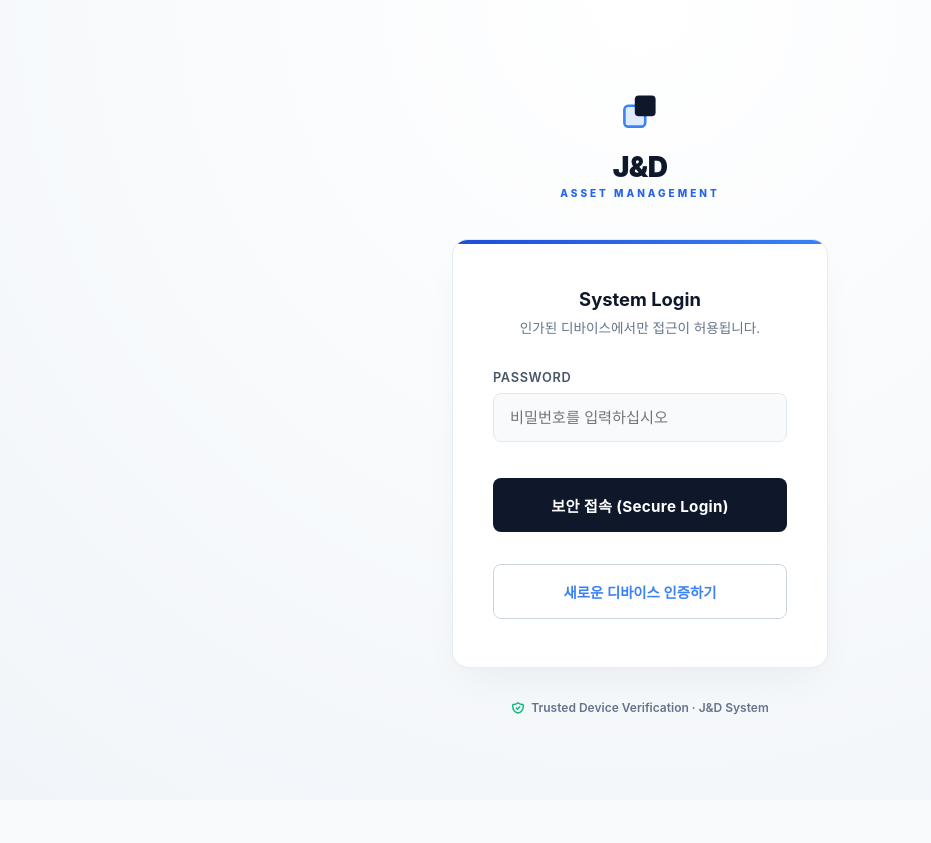
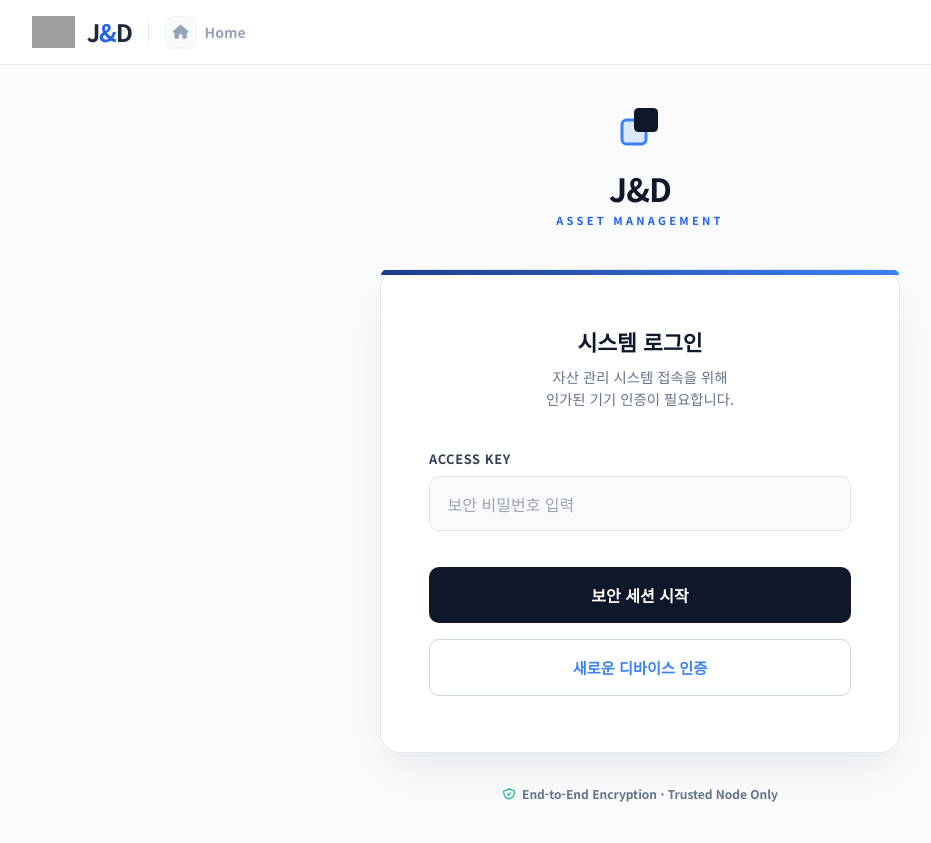
Before and after one commit to ljwon26/house_manage, a FastAPI app: page /login in a window 1280 px wide. Shown: the whole page, without its empty margins (0-931 px from the left). Before the commit the page ends 715 px from the top, so only its background shows below. Run offline with FastAPI, Linux system fonts and the light colour scheme; some libraries are stand-ins or nearby versions; some web fonts are replaced; grey boxes are pictures that could not be loaded.

Commit message:
display modified2

```diff
--- a/templates/layout.html
+++ b/templates/layout.html
@@ -3,6 +3,7 @@
 <head>
     <meta charset="UTF-8">
     <meta name="viewport" content="width=device-width, initial-scale=1.0, maximum-scale=1.0, user-scalable=no">
+
     <title>{% block title %}J&D System{% endblock %}</title>
     <link rel="icon" type="image/x-icon" href="/static/favicon.ico?v=3">
 
--- a/templates/login.html
+++ b/templates/login.html
@@ -1,31 +1,23 @@
+{% extends "layout.html" %}
+
 {% block content %}
 <style>
-  /* 하이엔드 금융/자산관리 시스템 테마 */
-  @import url('https://cdn.jsdelivr.net/gh/orioncactus/pretendard/dist/web/static/pretendard.css');
-
-  body {
-    margin: 0;
-    /* 고급스러운 플래티넘 화이트-블루 배경 */
-    background-color: #f8fafc;
-    background-image: radial-gradient(circle at 50% 0%, #ffffff 0%, #f1f5f9 100%);
-    font-family: 'Pretendard', -apple-system, BlinkMacSystemFont, "Segoe UI", Roboto, "Helvetica Neue", Arial, sans-serif;
-    color: #0f172a;
+  /* body 태그 오버라이드 제거, 내부 컨테이너로 중앙 정렬 처리 */
+  .login-page-container {
     display: flex;
     justify-content: center;
     align-items: center;
-    min-height: calc(100vh - 80px);
+    min-height: calc(100vh - 180px); /* 헤더와 여백 고려 */
+    width: 100%;
   }
 
   .login-wrapper {
     width: 100%;
-    max-width: 440px;
-    padding: 2rem;
+    max-width: 520px;
     box-sizing: border-box;
   }
 
-  /* =========================================
-     [신규] 하이엔드 시스템 브랜드 로고 & 심볼
-     ========================================= */
+  /* 브랜드 헤더 */
   .brand-header {
     text-align: center;
     margin-bottom: 2.5rem;
@@ -35,71 +27,67 @@
     align-items: center;
   }
 
-  /* SVG 기하학 심볼 (신뢰, 자산, 연결을 상징) */
   .brand-symbol {
-    width: 52px;
-    height: 52px;
+    width: 60px;
+    height: 60px;
     margin-bottom: 16px;
   }
 
   .brand-logo-text {
-    font-size: 28px;
+    font-size: 32px;
     font-weight: 900;
-    letter-spacing: -0.02em;
+    letter-spacing: -0.03em;
     color: #0f172a;
     line-height: 1;
-    margin-bottom: 6px;
+    margin-bottom: 8px;
   }
 
   .brand-logo-sub {
-    font-size: 10px;
-    color: #2563eb; /* 딥 블루 포인트 */
-    letter-spacing: 0.3em; /* 자간을 넓혀 고급스러움 극대화 */
+    font-size: 11px;
+    color: #2563eb;
+    letter-spacing: 0.3em;
     text-transform: uppercase;
     font-weight: 800;
   }
 
-  /* =========================================
-     로그인 폼 카드 영역
-     ========================================= */
+  /* 로그인 카드 */
   .auth-card {
     background: #ffffff;
-    border-radius: 16px;
-    box-shadow: 0 20px 40px -10px rgba(15, 23, 42, 0.05), 0 0 20px -5px rgba(15, 23, 42, 0.02);
-    border: 1px solid rgba(226, 232, 240, 0.8);
-    padding: 3rem 2.5rem;
+    border-radius: 20px;
+    box-shadow: 0 20px 40px -10px rgba(15, 23, 42, 0.08);
+    border: 1px solid rgba(226, 232, 240, 1);
+    padding: 3.5rem 3rem;
     position: relative;
-    overflow: hidden;
   }
 
-  /* 카드 상단 미세한 블루 포인트 라인 */
   .auth-card::before {
     content: '';
     position: absolute;
     top: 0;
     left: 0;
     right: 0;
-    height: 4px;
-    background: linear-gradient(90deg, #1d4ed8 0%, #3b82f6 100%);
+    height: 5px;
+    background: linear-gradient(90deg, #1e3a8a 0%, #3b82f6 100%);
+    border-radius: 20px 20px 0 0;
   }
 
   .auth-title {
-    font-size: 1.15rem;
-    font-weight: 700;
+    font-size: 1.35rem;
+    font-weight: 800;
     color: #0f172a;
-    margin: 0 0 0.5rem 0;
+    margin-bottom: 0.5rem;
     text-align: center;
   }
 
   .auth-description {
-    font-size: 0.85rem;
+    font-size: 0.9rem;
     color: #64748b;
-    margin: 0 0 2rem 0;
+    margin-bottom: 2.5rem;
     line-height: 1.5;
     text-align: center;
   }
 
-  /* 입력 폼 */
+  /* 입력 폼 필드 */
   .form-group {
     margin-bottom: 1.25rem;
   }
@@ -107,8 +95,8 @@
   .form-group label {
     display: block;
     font-size: 0.8rem;
-    font-weight: 600;
-    color: #475569;
+    font-weight: 700;
+    color: #334155;
     margin-bottom: 0.5rem;
     text-transform: uppercase;
     letter-spacing: 0.05em;
@@ -117,13 +105,12 @@
   .form-group input {
     width: 100%;
     box-sizing: border-box;
-    padding: 0.875rem 1rem;
-    font-family: inherit;
-    font-size: 0.95rem;
+    padding: 0.9rem 1.1rem;
+    font-size: 16px; /* 모바일 자동 확대 방지 (16px 고정) */
     color: #0f172a;
     background-color: #f8fafc;
     border: 1px solid #e2e8f0;
-    border-radius: 8px; /* 너무 둥글지 않게 날렵한 느낌 */
+    border-radius: 10px;
     outline: none;
     transition: all 0.2s ease;
   }
@@ -134,54 +121,47 @@
     box-shadow: 0 0 0 4px rgba(59, 130, 246, 0.1);
   }
 
-  /* 메인 버튼 */
+  /* 버튼 설정 */
   .btn-primary {
     width: 100%;
     padding: 1rem;
-    font-family: inherit;
-    font-size: 0.95rem;
+    font-size: 1rem;
     font-weight: 700;
     color: #ffffff;
-    background-color: #0f172a; /* 신뢰감 있는 딥 네이비 */
+    background-color: #0f172a;
     border: none;
-    border-radius: 8px;
-    cursor: pointer;
-    transition: all 0.2s ease;
-    margin-top: 1rem;
-    letter-spacing: 0.02em;
-  }
-
-  .btn-primary:hover {
-    background-color: #1e293b;
-    box-shadow: 0 4px 12px rgba(15, 23, 42, 0.15);
-  }
-
-  /* 기기 등록 버튼 (테두리만 있는 고스트 버튼 스타일) */
-  .btn-secondary {
-    width: 100%;
-    padding: 1rem;
-    font-family: inherit;
-    font-size: 0.9rem;
-    font-weight: 600;
-    color: #3b82f6;
-    background-color: transparent;
-    border: 1px solid #cbd5e1;
-    border-radius: 8px;
+    border-radius: 10px;
     cursor: pointer;
     transition: all 0.2s ease;
     margin-top: 1rem;
   }
 
-  .btn-secondary:hover {
-    background-color: #f1f5f9;
-    border-color: #94a3b8;
+  .btn-primary:hover {
+    background-color: #1e293b;
+    transform: translateY(-1px);
   }
+
+  .btn-secondary {
+    width: 100%;
+    padding: 1rem;
+    font-size: 0.95rem;
+    font-weight: 600;
+    color: #3b82f6;
+    background-color: transparent;
+    border: 1px solid #cbd5e1;
+    border-radius: 10px;
+    cursor: pointer;
+    transition: all 0.2s ease;
+    margin-top: 1rem;
+  }
+
+  .btn-secondary:hover { background-color: #f1f5f9; }
 
   /* 알림 박스 */
   .alert {
-    padding: 0.875rem 1rem;
-    border-radius: 8px;
-    font-size: 0.85rem;
+    padding: 1rem;
+    border-radius: 10px;
+    font-size: 0.9rem;
     margin-bottom: 1.5rem;
     font-weight: 600;
     display: flex;
@@ -191,69 +171,29 @@
   .alert-error { background-color: #fef2f2; color: #dc2626; border: 1px solid #fecaca; }
   .alert-success { background-color: #f0fdf4; color: #16a34a; border: 1px solid #bbf7d0; }
 
-  /* 폼 전환 애니메이션 */
+  /* 폼 전환 */
   .form-section { display: none; animation: fadeIn 0.4s ease-out; }
   .form-section.active { display: block; }
-  @keyframes fadeIn {
-    from { opacity: 0; transform: translateY(10px); }
-    to { opacity: 1; transform: translateY(0); }
+  @keyframes fadeIn { from { opacity: 0; transform: translateY(10px); } to { opacity: 1; transform: translateY(0); } }
+
+  .security-badge {
+    display: flex; align-items: center; justify-content: center; gap: 6px;
+    margin-top: 2rem; font-size: 0.75rem; color: #64748b; font-weight: 600;
   }
+  .security-badge svg { width: 14px; height: 14px; color: #10b981; }
 
-  /* 하단 보안 배지 */
-  .security-badge {
-    display: flex;
-    align-items: center;
-    justify-content: center;
-    gap: 6px;
-    margin-top: 2rem;
-    font-size: 0.75rem;
-    color: #64748b;
-    font-weight: 600;
+  /* 모바일 최적화 세팅 */
+  @media (max-width: 640px) {
+    .auth-card {
+      padding: 2.5rem 1.5rem; /* 모바일에서 패딩 축소 */
+      border-radius: 16px;
+      box-shadow: 0 10px 20px -5px rgba(15, 23, 42, 0.05);
     }
-  .security-badge svg {
-    width: 14px;
-    height: 14px;
-    color: #10b981;
-  }
-
-  @media (max-width: 480px) {
-    .auth-card { padding: 2.5rem 1.5rem; }
-    .login-wrapper { padding: 1rem; }
-  }
-  /* 모바일 최적화 스타일 강화 */
-  @media (max-width: 640px) {
-    .login-wrapper {
-      padding: 1.5rem; /* 여백 축소 */
-    }
-
-    .auth-card {
-      padding: 2.5rem 1.5rem; /* 카드 내부 여백 조정 */
-      border-radius: 12px;
-      box-shadow: none; /* 모바일에서는 그림자보다 깔끔한 선 강조 */
-      border: 1px solid #e2e8f0;
-    }
-
-    .brand-logo-text {
-      font-size: 28px; /* 로고 크기 조절 */
-    }
-
-    .auth-title {
-      font-size: 1.25rem;
-    }
-
-    /* 모바일에서 버튼 클릭이 쉽도록 높이 유지 */
-    .btn-primary, .btn-secondary {
-      padding: 1.1rem;
-      font-size: 1rem;
-    }
-
-    /* 입력창 폰트 크기가 16px 미만이면 아이폰에서 자동 줌이 발생하므로 16px 권장 */
-    .form-group input {
-      font-size: 16px;
-      padding: 0.9rem;
+    .brand-logo-text { font-size: 28px; }
   }
 </style>
 
+<div class="login-page-container">
   <div class="login-wrapper">
 
     <div class="brand-header">
@@ -269,53 +209,53 @@
 
       {% if error %}
       <div class="alert alert-error">
-      <svg width="16" height="16" fill="none" stroke="currentColor" stroke-width="2" viewBox="0 0 24 24"><circle cx="12" cy="12" r="10"></circle><line x1="12" y1="8" x2="12" y2="12"></line><line x1="12" y1="16" x2="12.01" y2="16"></line></svg>
+        <svg width="18" height="18" fill="none" stroke="currentColor" stroke-width="2" viewBox="0 0 24 24"><circle cx="12" cy="12" r="10"></circle><line x1="12" y1="8" x2="12" y2="12"></line><line x1="12" y1="16" x2="12.01" y2="16"></line></svg>
         {{ error }}
       </div>
       {% endif %}
       {% if message %}
       <div class="alert alert-success">
-      <svg width="16" height="16" fill="none" stroke="currentColor" stroke-width="2" viewBox="0 0 24 24"><path d="M22 11.08V12a10 10 0 1 1-5.93-9.14"></path><polyline points="22 4 12 14.01 9 11.01"></polyline></svg>
+        <svg width="18" height="18" fill="none" stroke="currentColor" stroke-width="2" viewBox="0 0 24 24"><path d="M22 11.08V12a10 10 0 1 1-5.93-9.14"></path><polyline points="22 4 12 14.01 9 11.01"></polyline></svg>
         {{ message }}
       </div>
       {% endif %}
 
       <div id="loginForm" class="form-section active">
-      <h2 class="auth-title">System Login</h2>
-      <p class="auth-description">인가된 디바이스에서만 접근이 허용됩니다.</p>
+        <h2 class="auth-title">시스템 로그인</h2>
+        <p class="auth-description">자산 관리 시스템 접속을 위해<br>인가된 기기 인증이 필요합니다.</p>
 
         <form action="/login" method="POST">
           <div class="form-group">
-          <label>PASSWORD</label>
-          <input type="password" name="password" placeholder="비밀번호를 입력하십시오" required>
+            <label>Access Key</label>
+            <input type="password" name="password" placeholder="보안 비밀번호 입력" required>
           </div>
-        <button type="submit" class="btn-primary">보안 접속 (Secure Login)</button>
+          <button type="submit" class="btn-primary">보안 세션 시작</button>
         </form>
 
         <button type="button" class="btn-secondary" onclick="toggleView('registerForm')">
-        새로운 디바이스 인증하기
+          새로운 디바이스 인증
         </button>
       </div>
 
       <div id="registerForm" class="form-section">
-      <h2 class="auth-title">Device Verification</h2>
-      <p class="auth-description">자산 보호를 위해 디바이스를 시스템에 등록합니다.</p>
+        <h2 class="auth-title">디바이스 인증</h2>
+        <p class="auth-description">신규 접속 기기를 보안 목록에 등록합니다.</p>
 
         <form action="/register-device" method="POST">
           <div class="form-group">
-          <label>DEVICE ALIAS</label>
-          <input type="text" name="device_name" placeholder="예: CEO iPhone, Home PC" required>
+            <label>Device Alias</label>
+            <input type="text" name="device_name" placeholder="기기 이름 (예: iPhone 15)" required>
           </div>
           <div class="form-group">
-          <label>MASTER CODE</label>
-          <input type="password" name="secret_code" placeholder="최초 인증용 마스터 코드" required>
+            <label>Master Code</label>
+            <input type="password" name="secret_code" placeholder="마스터 인증 코드 입력" required>
           </div>
-        <button type="submit" class="btn-primary" style="background-color: #1d4ed8;">디바이스 승인 및 등록</button>
+          <button type="submit" class="btn-primary" style="background-color: #1d4ed8;">인증 프로세스 완료</button>
         </form>
 
-      <div style="text-align: center; margin-top: 1rem;">
+        <div style="text-align: center; margin-top: 1.5rem;">
           <span onclick="toggleView('loginForm')" style="font-size: 0.85rem; color: #64748b; cursor: pointer; text-decoration: underline;">
-          ← 로그인 화면으로 복귀
+            ← 로그인 화면으로 돌아가기
           </span>
         </div>
       </div>
@@ -323,12 +263,13 @@
     </div>
 
     <div class="security-badge">
-    <svg fill="none" stroke="currentColor" stroke-width="2.5" viewBox="0 0 24 24">
+      <svg fill="none" stroke="currentColor" stroke-width="2" viewBox="0 0 24 24">
         <path stroke-linecap="round" stroke-linejoin="round" d="M9 12l2 2 4-4m5.618-4.016A11.955 11.955 0 0112 2.944a11.955 11.955 0 01-8.618 3.04A12.02 12.02 0 003 9c0 5.591 3.824 10.29 9 11.622 5.176-1.332 9-6.03 9-11.622 0-1.042-.133-2.052-.382-3.016z"></path>
       </svg>
-    Trusted Device Verification &middot; J&D System
+      End-to-End Encryption &middot; Trusted Node Only
     </div>
 
+  </div>
 </div>
 
 <script>
```
Lines whose indentation alone changed are shown as unchanged.
